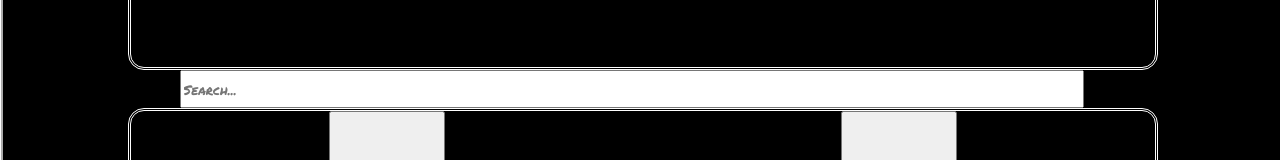
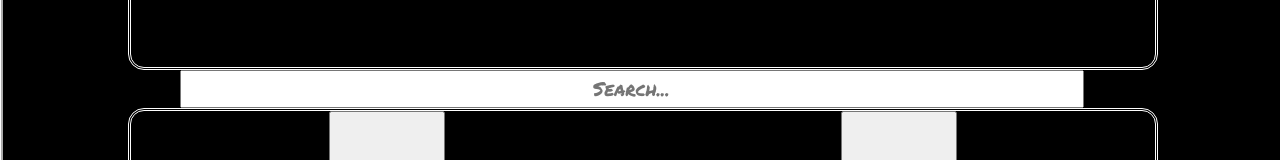
Before and after one commit to MetaBrian/AngularSNAP, an Angular app: page /deckbuilder in a window 1280 px wide. Shown: the part 342-502 px from the top of the page. Built offline with nearby package versions, Linux system fonts and the light colour scheme.

Commit message:
updated styling of the searchbar

```diff
--- a/src/app/components/deck-builder/deck-builder.component.css
+++ b/src/app/components/deck-builder/deck-builder.component.css
@@ -32,5 +32,6 @@
     left: 5%;
     width: 70vw;
     height: 4vh;
-    justify-content: center;
+    text-align: center;
+    font-size: larger;
   }
```
